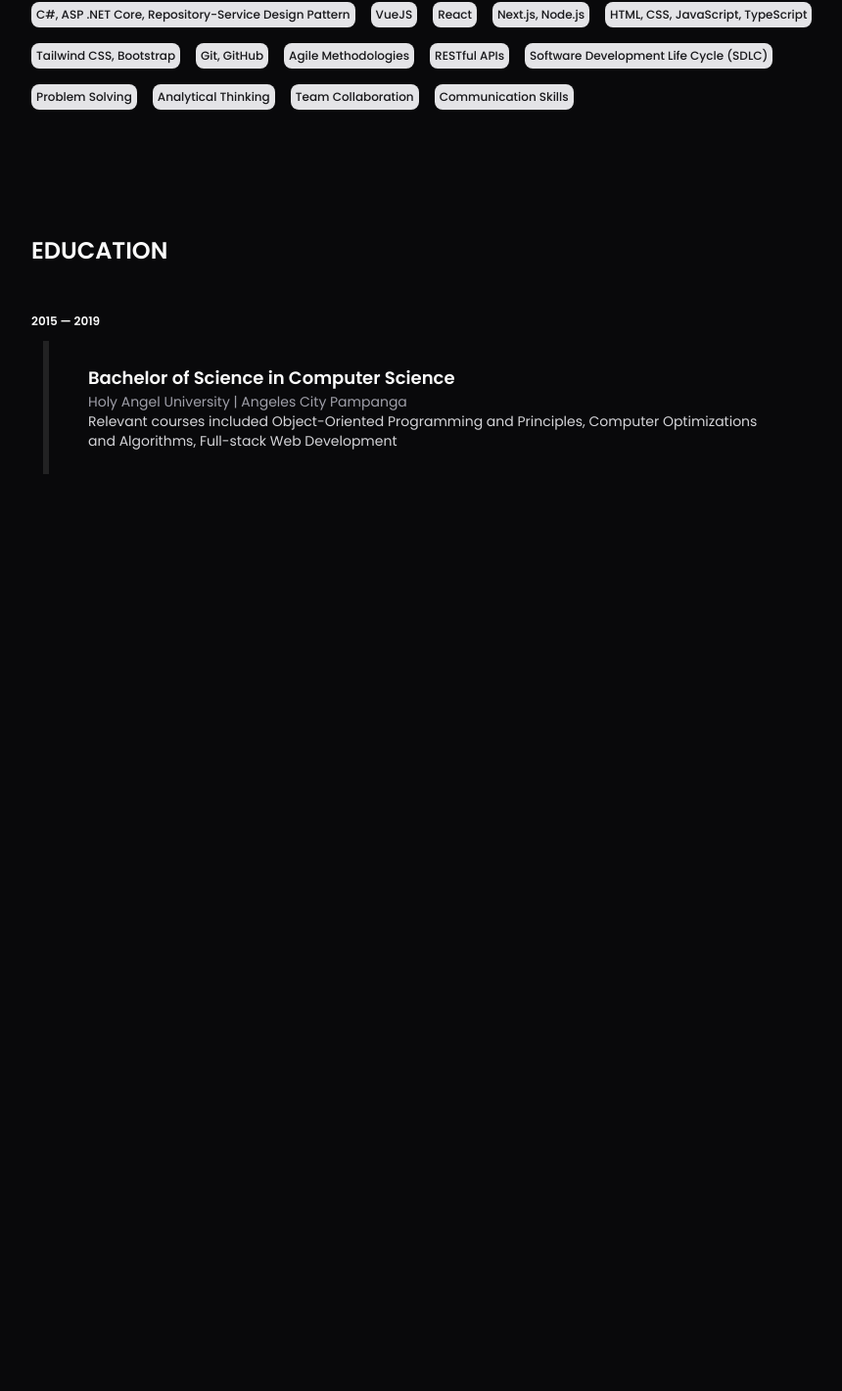
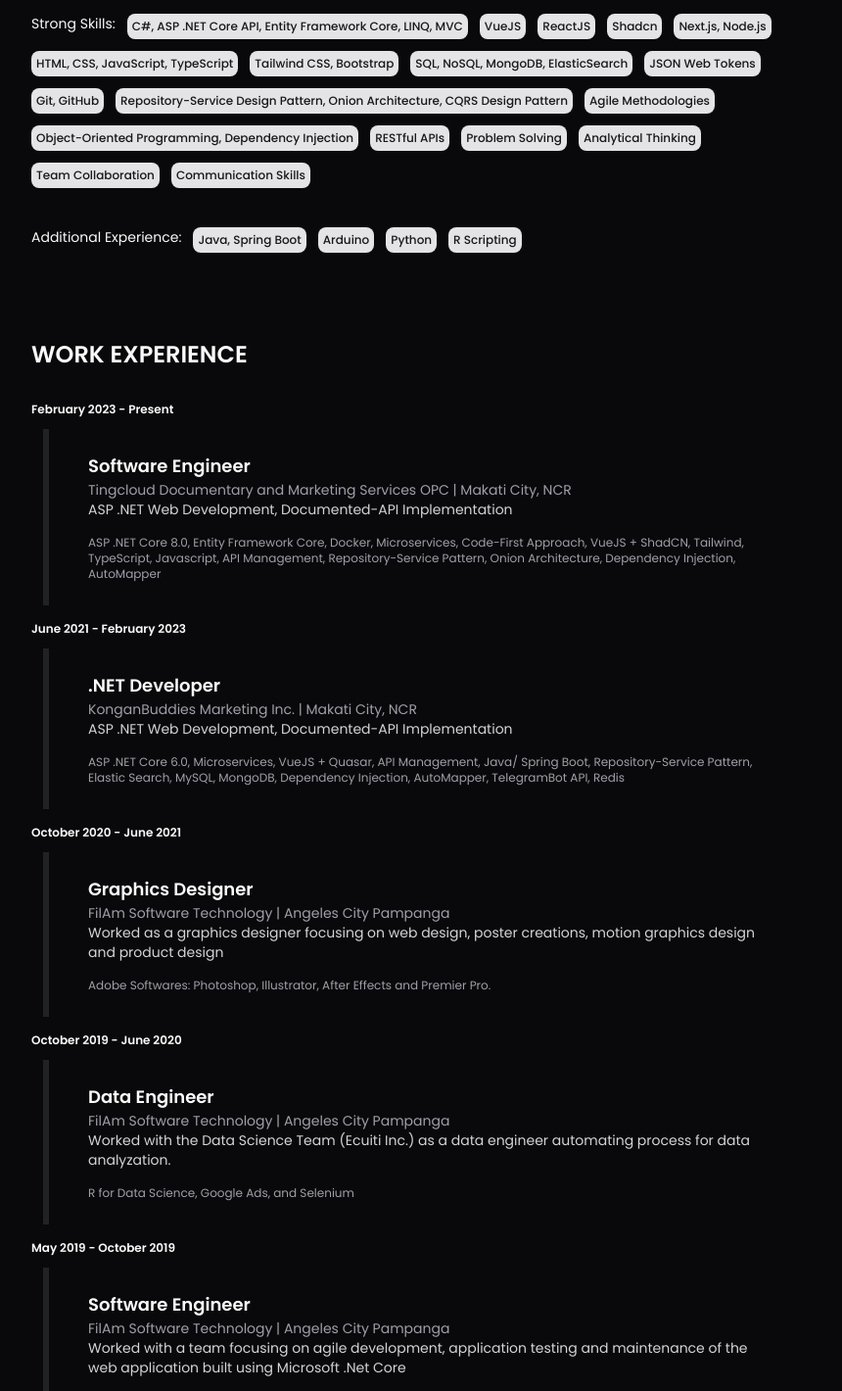
Before and after one commit to jerezorayle/jeo-portfolio, a Next.js app: page /about in a window 1280 px wide. Shown: the part 1137-2557 px from the top of the page at 98% size, without its empty margins (208-1068 px from the left). Before the commit the page ends 2105 px from the top, so only its background shows below. Built offline with nearby package versions, Linux system fonts and the light colour scheme.

Commit message:
Added Animations

```diff
--- a/package.json
+++ b/package.json
@@ -13,11 +13,13 @@
     "@radix-ui/react-label": "^2.1.6",
     "@radix-ui/react-navigation-menu": "^1.2.12",
     "@radix-ui/react-slot": "^1.2.2",
+    "animate.css": "^4.1.1",
     "class-variance-authority": "^0.7.1",
     "clsx": "^2.1.1",
     "lucide-react": "^0.508.0",
     "next": "15.3.2",
     "react": "^18.3.1",
+    "react-animate-on-scroll": "^2.1.9",
     "react-dom": "^18.3.1",
     "tailwind-merge": "^3.2.0"
   },
@@ -26,6 +28,7 @@
     "@tailwindcss/postcss": "^4.1.5",
     "@types/node": "^20",
     "@types/react": "^19",
+    "@types/react-animate-on-scroll": "^2.1.8",
     "@types/react-dom": "^19",
     "autoprefixer": "^10.4.21",
     "eslint": "^9",
--- a/src/app/about/page.tsx
+++ b/src/app/about/page.tsx
@@ -4,6 +4,9 @@
 import { Card, CardContent, CardDescription, CardHeader, CardTitle } from "@/components/ui/card";
 import Image from "next/image";
 import { useEffect } from "react";
+import "animate.css/animate.compat.css"
+import ScrollAnimation from "react-animate-on-scroll";
+import { Scroll } from "lucide-react";
 
 export default function About() {
 
@@ -12,13 +15,22 @@
         const cover = document.querySelector(".cover-fade");
         const image = document.querySelector(".image-fade");
 
+        const cards = document.querySelectorAll(".card-slide");
+        console.log(cards);
+
+        cards.forEach((card, index) => {
+        setTimeout(() => {
+            card.classList.add("slide-in-right");
+        }, index * 600);
+        });
+
         setTimeout(() => {
             cover?.classList.add("fade-in");
         }, 100);
 
         setTimeout(() => {
             image?.classList.add("slide-in");
-        }, 300);
+        }, 200);
         }, []);
 
     return (
@@ -37,18 +49,23 @@
                     </div>
                 </div>
                 <div className="flex flex-col items-start justify-start gap-5">
+                    <div className="hidden-before card-slide">
                         <Card className="w-[250px] border-none bg-background">
                             <CardHeader className="font-bold text-start text-6xl">
                                 <CardTitle>10+</CardTitle>
                                 <CardDescription className="text-lg">Projects Completed</CardDescription>
                             </CardHeader>
                         </Card>
+                    </div>
+                    <div className="hidden-before card-slide">
                         <Card className="w-[250px] border-none bg-background">
                             <CardHeader className="font-bold text-start text-6xl">
                                 <CardTitle>4+</CardTitle>
                                 <CardDescription className="text-lg">Certifications</CardDescription>
                             </CardHeader>
                         </Card>
+                        </div>
+                    <div className="hidden-before card-slide">
                         <Card className="w-[250px] border-none bg-background">
                             <CardHeader className="font-bold text-start text-6xl">
                                 <CardTitle>5+</CardTitle>
@@ -57,6 +74,8 @@
                         </Card>
                     </div>
                 </div>
+            </div>
+
             <div className="flex flex-col items-start justify-start">
                 <h1 className="text-2xl font-bold uppercase mt-6">Biography</h1>
                 <p className="mt-4 text-md text-left">
@@ -68,33 +87,116 @@
                     Now, I can apply the same approach I learned whenever I program, code, and build web/software applications especially when there a problem arising (eg. bugs, errors, inaccuracy, etc).
                     I also learned to organize my way to make things easier, usable and efficient in the long run - applying software engineering principles I learned throughout the years of experience in coding.
                 </p>
-                <blockquote className="mt-6 border-l-4 pl-6 italic">
-                    "When you fall in love with the process rather than the product, you don’t have to wait to give yourself permission to be happy..."
+                <blockquote className="mt-6 border-l-6 pl-6 italic text-sm">
+                    “When you fall in love with the process rather than the product, you don’t have to wait to give yourself permission to be happy. You can be satisfied anytime your system is running. And a system can be successful in many different forms, not just the one you first envision.” — James Clear [Atomic Habits]
                 </blockquote>
             </div>
 
             <div>
+                <ScrollAnimation animateIn="slideInRight" animateOnce={true}>
                     <h1 className="text-2xl font-bold uppercase mt-6">Skills</h1>
-                <div className="flex flex-row gap-4 flex-wrap mt-10">
-                    <Badge className="p-1">C#, ASP .NET Core, Repository-Service Design Pattern</Badge>
+                    <div className="flex flex-row gap-3 flex-wrap mt-10">
+                        <h3 className="text-sm">Strong Skills: </h3>
+                        <Badge className="p-1">C#, ASP .NET Core API, Entity Framework Core, LINQ, MVC</Badge>
                         <Badge className="p-1">VueJS</Badge>
-                    <Badge className="p-1">React</Badge>
+                        <Badge className="p-1">ReactJS</Badge>
+                        <Badge className="p-1">Shadcn</Badge>
                         <Badge className="p-1">Next.js, Node.js</Badge>
                         <Badge className="p-1">HTML, CSS, JavaScript, TypeScript</Badge>
                         <Badge className="p-1">Tailwind CSS, Bootstrap</Badge>
+                        <Badge className="p-1">SQL, NoSQL, MongoDB, ElasticSearch</Badge>
+                        <Badge className="p-1">JSON Web Tokens</Badge>
                         <Badge className="p-1">Git, GitHub</Badge>
+                        <Badge className="p-1">Repository-Service Design Pattern, Onion Architecture, CQRS Design Pattern</Badge>
                         <Badge className="p-1">Agile Methodologies</Badge>
+                        <Badge className="p-1">Object-Oriented Programming, Dependency Injection</Badge>
                         <Badge className="p-1">RESTful APIs</Badge>
-                    <Badge className="p-1">Software Development Life Cycle (SDLC)</Badge>
                         <Badge className="p-1">Problem Solving</Badge>
                         <Badge className="p-1">Analytical Thinking</Badge>
                         <Badge className="p-1">Team Collaboration</Badge>
                         <Badge className="p-1">Communication Skills</Badge>
                     </div>
+                </ScrollAnimation>
+
+                <ScrollAnimation animateIn="fadeIn" animateOnce={true}>
+                    <div className="flex flex-row gap-3 flex-wrap mt-10">
+                        <h3 className="text-sm">Additional Experience: </h3>
+                        <Badge className="p-1">Java, Spring Boot</Badge>
+                        <Badge className="p-1">Arduino</Badge>
+                        <Badge className="p-1">Python</Badge>
+                        <Badge className="p-1">R Scripting</Badge>
+                    </div>
+                </ScrollAnimation>
             </div>
 
+            <ScrollAnimation animateIn="fadeIn" animateOnce={true}>
                 <div className="flex justify-start items-start mt-10">
-                <div className="flex flex-col items-start justify-start h-[86vh] col-span-2 mt-10">
+                    <div className="flex flex-col items-start justify-start col-span-2">
+                        <h1 className="text-2xl font-bold uppercase mt-6">Work Experience</h1>
+                        <ScrollAnimation animateIn="fadeInUp" animateOnce={true}>
+                            <div className="mt-8">
+                                <p className="mt-4 text-md text-left text-xs font-semibold">February 2023 - Present</p>
+                                <div className="border-l-6 pl-10 p-6 m-3 mb-0">
+                                    <h2 className="font-bold text-lg">Software Engineer</h2>
+                                    <p className="text-sm text-zinc-400">Tingcloud Documentary and Marketing Services OPC | Makati City, NCR</p>
+                                    <p className="text-sm text-zinc-300">ASP .NET Web Development, Documented-API Implementation</p>
+                                    <p className="text-xs mt-4 text-zinc-400"> ASP .NET Core 8.0, Entity Framework Core, Docker, Microservices, Code-First Approach, VueJS + ShadCN, Tailwind, TypeScript, Javascript, API Management, Repository-Service Pattern, Onion Architecture, Dependency Injection, AutoMapper</p>
+                                </div>
+                            </div>
+                        </ScrollAnimation>
+                        <ScrollAnimation animateIn="fadeInUp" animateOnce={true}>
+                            <div className="mt-0">
+                                <p className="mt-4 text-md text-left text-xs font-semibold">June 2021 - February 2023</p>
+                                <div className="border-l-6 pl-10 p-6 m-3 mb-0">
+                                    <h2 className="font-bold text-lg">.NET Developer</h2>
+                                    <p className="text-sm text-zinc-400">KonganBuddies Marketing Inc. | Makati City, NCR</p>
+                                    <p className="text-sm text-zinc-300">ASP .NET Web Development, Documented-API Implementation</p>
+                                    <p className="text-xs mt-4 text-zinc-400"> ASP .NET Core 6.0, Microservices, VueJS + Quasar, API Management, Java/ Spring Boot, Repository-Service Pattern, Elastic Search, MySQL, MongoDB, Dependency Injection, AutoMapper, TelegramBot API, Redis</p>
+                                </div>
+                            </div>
+                        </ScrollAnimation>
+                        <ScrollAnimation animateIn="fadeInUp" animateOnce={true}>
+                            <div className="mt-0">
+                                <p className="mt-4 text-md text-left text-xs font-semibold">October 2020 - June 2021</p>
+                                <div className="border-l-6 pl-10 p-6 m-3 mb-0">
+                                    <h2 className="font-bold text-lg">Graphics Designer</h2>
+                                    <p className="text-sm text-zinc-400">FilAm Software Technology | Angeles City Pampanga</p>
+                                    <p className="text-sm text-zinc-300">Worked as a graphics designer focusing on web design, poster creations, motion graphics design and product design</p>
+                                    <p className="text-xs mt-4 text-zinc-400">Adobe Softwares: Photoshop, Illustrator, After Effects and Premier Pro.</p>
+                                </div>
+                            </div>
+                        </ScrollAnimation>
+                        <ScrollAnimation animateIn="fadeInUp" animateOnce={true}>
+                            <div className="mt-0">
+                                <p className="mt-4 text-md text-left text-xs font-semibold">October 2019 - June 2020</p>
+                                <div className="border-l-6 pl-10 p-6 m-3 mb-0">
+                                    <h2 className="font-bold text-lg">Data Engineer</h2>
+                                    <p className="text-sm text-zinc-400">FilAm Software Technology | Angeles City Pampanga</p>
+                                    <p className="text-sm text-zinc-300">Worked with the Data Science Team (Ecuiti Inc.) as a data engineer automating process for data analyzation.</p>
+                                    <p className="text-xs mt-4 text-zinc-400">R for Data Science, Google Ads, and Selenium</p>
+                                </div>
+                            </div>
+                        </ScrollAnimation>
+                        <ScrollAnimation animateIn="fadeInUp" animateOnce={true}>
+                            <div className="mt-0">
+                                <p className="mt-4 text-md text-left text-xs font-semibold">May 2019 - October 2019</p>
+                                <div className="border-l-6 pl-10 p-6 m-3">
+                                    <h2 className="font-bold text-lg">Software Engineer</h2>
+                                    <p className="text-sm text-zinc-400">FilAm Software Technology | Angeles City Pampanga</p>
+                                    <p className="text-sm text-zinc-300"> Worked with a team focusing on agile development, application testing and maintenance of the web application built using Microsoft .Net Core</p>
+                                    <p className="text-xs mt-4 text-zinc-400">C#, ASP .NET Core, ASP .NET MVC, Entity Framework, Javascript / JQuery,
+                                    Front-end Designing (Bootstrap, CSS, etc), Object-Oriented Programming,
+                                    HTML, Data-Tables, Kendo UI, Database Design / SQL, Software Design
+                                    Patterns / Architectures, SOLID Principles, Azure DevOps, and Git</p>
+                                </div>
+                            </div>
+                        </ScrollAnimation>
+                    </div>
+                </div>
+            </ScrollAnimation>
+
+            <div className="flex justify-start items-start mt-10">
+                <div className="flex flex-col items-start justify-start col-span-2">
                     <h1 className="text-2xl font-bold uppercase mt-6">Education</h1>
                     <div className="mt-8">
                         <p className="mt-4 text-md text-left text-xs font-semibold">2015 — 2019</p>
@@ -117,6 +219,10 @@
             animation: slideIn 0.8s ease-out forwards;
             }
 
+            .slide-in-right {
+            animation: slideInRight 0.8s ease-out forwards;
+            }
+
             .fade-in {
             animation: fadeIn 1s ease-out forwards;
             }
@@ -125,6 +231,17 @@
             from {
                 opacity: 0;
                 transform: translateX(-30px);
+            }
+            to {
+                opacity: 1;
+                transform: translateX(0);
+            }
+            }
+
+            @keyframes slideInRight {
+            from {
+                opacity: 0;
+                transform: translateX(30px);
             }
             to {
                 opacity: 1;
--- a/src/app/layout.tsx
+++ b/src/app/layout.tsx
@@ -28,7 +28,7 @@
         </header>
 
         <div className="w-full">
-          <main className="mx-60 mt-14">{children}</main>
+          <main className="lg:mx-60 md:mx-40 sm:mx-20 xs:mx-10 mt-14">{children}</main>
         </div>
       </body>
     </html>
--- a/src/app/page.tsx
+++ b/src/app/page.tsx
@@ -38,9 +38,9 @@
         <div className="font-bold text-6xl text-left leading-20">
           <h1 className="hidden-before">Hi,</h1>
           <h1 className="hidden-before">
-            I am <span className="text-indigo-600">Jerez</span>.
+            I am <span className="text-white underline">Jerez</span>
           </h1>
-          <h1 className="hidden-before">Software Engineer.</h1>
+          <h1 className="hidden-before">Software Engineer</h1>
 
           <div className="hidden-before button-fade">
             <Button
@@ -69,6 +69,11 @@
       </div>
 
       <style jsx>{`
+
+      .stroke-text {
+          -webkit-text-stroke: 2px white;
+          color: transparent;
+        }
         .hidden-before {
           opacity: 0;
           transform: translateX(-50px);
--- a/src/constants/site-header.tsx
+++ b/src/constants/site-header.tsx
@@ -16,7 +16,7 @@
   const pathname = usePathname();
 
   return (
-    <div className="flex h-16 items-center justify-between mx-60">
+    <div className="flex h-16 items-center justify-between lg:mx-60 md:mx-40 sm:mx-20 xs:mx-10">
         <h6 className="text-md font-semibold">Jerez Orayle</h6>
         <NavigationMenu>
           <NavigationMenuList className="flex gap-4">
```
Also changed, not shown: 1 other file (tests, documents, lock files or other folders). Lines whose indentation alone changed are shown as unchanged.
